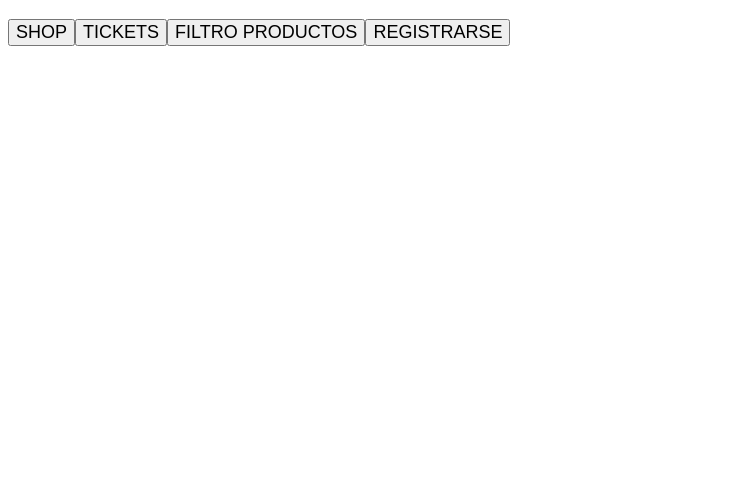
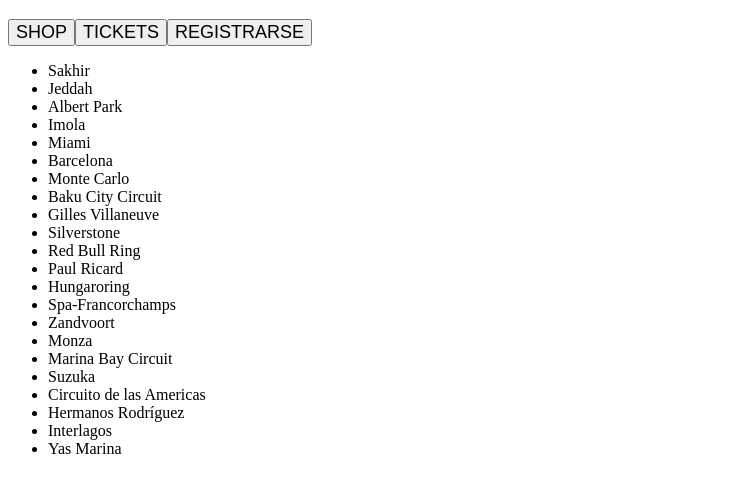
Before and after one commit to fedeceb/SEGUNDA-ENTREGA-DE-PROYECTO, a plain HTML site: page index.html in a window 1280 px wide. Both pictures are taken after a click on the button "TICKETS". Shown: the part 61-554 px from the top of the page, without its empty margins (0-750 px from the left). Drawn offline with Linux system fonts and the light colour scheme.

Commit message:
segunda entrega correccion

```diff
--- a/index.html
+++ b/index.html
@@ -3,7 +3,7 @@
 <head>
     <link rel="stylesheet" href="css/style.css">
     <script defer src="js/classes/class.js"></script>
-    <script defer src="js/data/productos.js"></script>
+    <script defer src="js/data/productos.class.js"></script>
     <script defer src="js/main.js"></script>
     <title>Document</title>
 </head>
--- /dev/null
+++ b/js/data/productos.class.js
@@ -0,0 +1,191 @@
+const productos = [
+
+    {
+        id:1,
+        model: "Alfa Romeo",
+        precio:''
+    },
+    {
+        id:2,
+        model: "Aston Martin",
+        precio: ''
+    },
+    {
+        id:3,
+        model: "McLaren",
+        precio: ''
+    },
+    {
+        id:4,
+        model: "Williams",
+        precio: ''
+    },
+    {
+        id:5,
+        model: "Alfa Tauri",
+        precio: ''
+    },
+    {
+        id:6,
+        model: "Ferrari",
+        precio: ''
+    },
+    {
+        id:7,
+        model: "Mercedes",
+        precio: ''
+    },
+    {
+        id:8,
+        model: "Alpine",
+        precio: ''
+    },
+    {
+        id:9,
+        model: "Haas",
+        precio: ''
+    },
+    {
+        id:10,
+        model: "Red Bull",
+        precio: ''
+    }
+]
+
+// --------------
+
+const circuitos = [ // agregar: vueltas, longitud, y fecha de gp
+
+        {
+            id:1,
+            gp: "Gran Premio de Bahrein",
+            circuit: "Sakhir",
+            precio:''
+        },
+        {
+            id:2,
+            gp: "Gran Premio de Arabia Saudita",
+            circuit: "Jeddah",
+            precio: ''
+        },
+        {
+            id:3,
+            gp: "Gran Premio de Australia",
+            circuit: "Albert Park",
+            precio: ''
+        },
+        {
+            id:4,
+            gp: "Gran Premio de Emilia Romagna",
+            circuit: "Imola",
+            precio: ''
+        },
+        {
+            id:5,
+            gp: "Gran Premio de Miami",
+            circuit: "Miami",
+            precio: ''
+        },
+        {
+            id:6,
+            gp: "Gran Premio de España",
+            circuit: "Barcelona",
+            precio: ''
+        },
+        {
+            id:7,
+            gp: "Gran Premio de Mónaco",
+            circuit: "Monte Carlo",
+            precio: ''
+        },
+        {
+            id:8,
+            gp: "Gran Premio de Azerbaiyán",
+            circuit: "Baku City Circuit",
+            precio: ''
+        },
+        {
+            id:9,
+            gp: "Gran Premio de Canadá",
+            circuit: "Gilles Villaneuve",
+            precio: ''
+        },
+        {
+            id:10,
+            gp: "Gran Premio de Gran Bretaña",
+            circuit: "Silverstone",
+            precio: ''
+        },
+        {
+            id:11,
+            gp: "Gran Premio de Austria",
+            circuit: "Red Bull Ring",
+            precio: ''
+        },
+        {
+            id:12,
+            gp: "Gran Premio de Francia",
+            circuit: "Paul Ricard",
+            precio: ''
+        },
+        {
+            id:13,
+            gp: "Gran Premio de Hungría",
+            circuit: "Hungaroring",
+            precio: ''
+        },
+        {
+            id:14,
+            gp: "Gran Premio de Bélgica",
+            circuit: "Spa-Francorchamps",
+            precio: ''
+        },
+        {
+            id:15,
+            gp: "Gran Premio de Países Bajos",
+            circuit: "Zandvoort",
+            precio: ''
+        },
+        {
+            id:16,
+            gp: "Gran Premio de Italia",
+            circuit: "Monza",
+            precio: ''
+        },
+        {
+            id:17,
+            gp: "Gran Premio de Singapur",
+            circuit: "Marina Bay Circuit",
+            precio: ''
+        },
+        {
+            id:18,
+            gp: "Gran Premio de Japón",
+            circuit: "Suzuka",
+            precio: ''
+        },
+        {
+            id:19,
+            gp: "Gran Premio de Estados Unidos",
+            circuit: "Circuito de las Americas",
+            precio: ''
+        },
+        {
+            id:20,
+            gp: "Gran Premio de México",
+            circuit: "Hermanos Rodríguez",
+            precio: ''
+        },
+        {
+            id:21,
+            gp: "Gran Premio de Brasil",
+            circuit: "Interlagos",
+            precio: ''
+        },
+        {
+            id:22,
+            gp: "Gran Premio de Abu Dhabi",
+            circuit: "Yas Marina",
+            precio: ''
+        }
+]
--- a/js/data/productos.js
+++ /dev/null
@@ -1,64 +0,0 @@
-
-
-const producto = [
-    {
-        id: 1,
-        model: "Alfa Romeo",
-        image:'',
-        precio:""
-    },
-    {
-        id: 2,
-        model: "Aston Martin",
-        image:"",
-        precio:""
-    },
-    {
-        id: 3,
-        model: "McLaren",
-        image:"",
-        precio:""
-    },
-    {
-        id: 4,
-        model: "Williams",
-        image:"",
-        precio:""
-    },
-    {
-        id: 5,
-        model: "Alfa Tauri",
-        image:"",
-        precio:""
-    },
-    {
-        id: 6,
-        model: "Ferrari",
-        image:"",
-        precio:""
-    },
-    {
-        id: 7,
-        model: "Mercedes",
-        image:"",
-        precio:""
-    },
-    {
-        id: 8,
-        model: "Alpine",
-        image:"",
-        precio:""
-    },
-    {
-        id: 9,
-        model: "Haas",
-        image:"",
-        precio:""
-    },
-    {
-        id: 10,
-        model: "Red Bull",
-        image:"",
-        precio:""
-    }
-]
--- a/js/main.js
+++ b/js/main.js
@@ -1,19 +1,7 @@
 // ----- F1 - SHOP -------
 
-const prod1 = new Producto(1, "Alfa Romeo");
-const prod2 = new Producto(2, "Aston Martin");
-const prod3 = new Producto(3, "McLaren");
-const prod4 = new Producto(4, "Williams");
-const prod5 = new Producto(5, "Alfa Tauri");
-const prod6 = new Producto(6, "Ferrari");
-const prod7 = new Producto(7, "Mercedes");
-const prod8 = new Producto(8, "Alpine");
-const prod9 = new Producto(9, "Haas");
-const prod10 = new Producto(10, "Red Bull");
-
-
-const productos = [prod1, prod2, prod3, prod4, prod5, prod6, prod7, prod8, prod9, prod10];
 console.log(productos);
+console.log(circuitos);
 
 
 inicializarApp ();
@@ -31,7 +19,7 @@ function listaShop ()
 
     productos.forEach((producto) =>{
         const nodoli = document.createElement("li");
-        nodoli.innerHTML = `${producto.producto}`;
+        nodoli.innerHTML = `${producto.model}`;
         liShop.appendChild(nodoli);
     });
     document.body.appendChild(liShop);
@@ -52,31 +40,21 @@ function crearTitulo()
 
 function crearMenu() //CREAR DIV ACA!!!
 {
-    const opciones = ["SHOP", "TICKETS", "FILTRO PRODUCTOS","REGISTRARSE"]
+    const opciones = ["SHOP", "TICKETS","REGISTRARSE"]
     opciones.forEach((opcion)=>{
         const boton = document.createElement("button");
 
-        if (opcion === "SHOP")
+        if (opciones === "SHOP")
         {
             boton.addEventListener("click", ()=>{
                 listaShop ();
             })
         }
 
-        /*if (opcion === "TICKETS")
+        if (opcion === "TICKETS")
         {
             boton.addEventListener("click", ()=>{
                 listaTickets ();
-            })
-        }*/
-
-        if (opcion === "BUSCAR PRODUCTOS")
-        {
-            boton.addEventListener("click", () =>{
-            let filProd = buscarProds ();
-
-            listaShop(filProd);
-            listaTickets(filProd);
             })
         }
 
@@ -90,6 +68,18 @@ function crearMenu() //CREAR DIV ACA!!!
     })
 }
 
+function listaTickets()
+{
+    const liTickets = document.createElement("ul");
+
+    circuitos.forEach((circuito) =>{
+        const nodoli = document.createElement("li");
+        nodoli.innerHTML = `${circuito.circuit}`;
+        liTickets.appendChild(nodoli);
+    });
+    document.body.appendChild(liTickets);
+}
+
 function buscarProds ()
 {
     let nombre = prompt("Ingresar producto");
```
